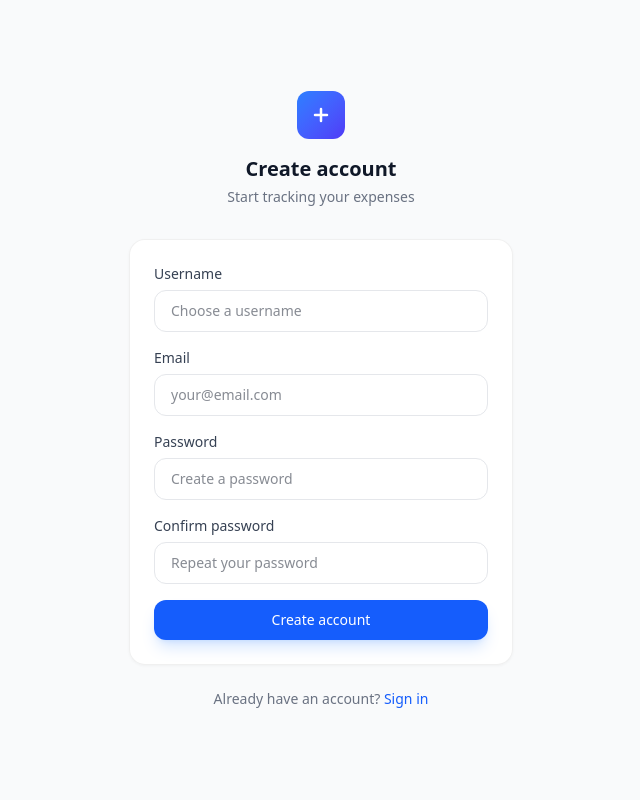
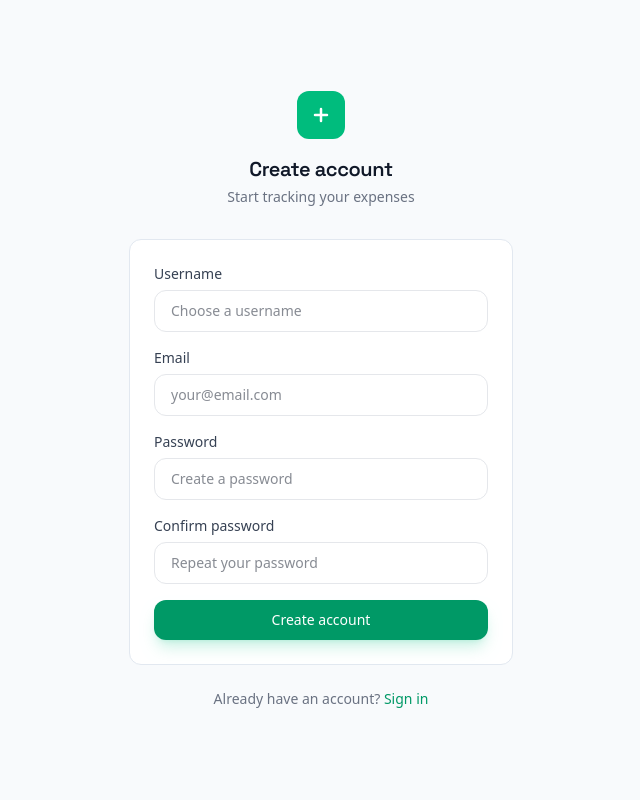
Before and after one commit to NachoLedesma33/Expense-tracker, a Django app: page /users/register/ in a window 1280 px wide. Shown: the whole page, without its empty margins (319-959 px from the left). Run offline with Django 5.2, Linux system fonts and the light colour scheme; some libraries are stand-ins or nearby versions.

Commit message:
feat: Phase 6 - Auth solid cards, light mode default, Space Grotesk headings, final cleanup

```diff
--- a/static/js/darkmode.js
+++ b/static/js/darkmode.js
@@ -4,8 +4,7 @@
 
   function getPreferredTheme() {
     const stored = localStorage.getItem(STORAGE_KEY);
-    if (stored) return stored;
-    return window.matchMedia('(prefers-color-scheme: dark)').matches ? 'dark' : 'light';
+    return stored || 'light';
   }
 
   function setTheme(theme) {
--- a/templates/base_auth.html
+++ b/templates/base_auth.html
@@ -6,17 +6,19 @@
     <meta name="viewport" content="width=device-width, initial-scale=1.0">
     <meta http-equiv="X-UA-Compatible" content="ie=edge">
     <link rel="icon" type="image/svg+xml" href="{% static 'img/favicon.svg' %}">
+    <link rel="preconnect" href="https://fonts.googleapis.com">
+    <link href="https://fonts.googleapis.com/css2?family=Inter:wght@400;500;600;700&family=Space+Grotesk:wght@500;600;700&display=swap" rel="stylesheet">
     <title>{% block title %}Expense Tracker{% endblock %}</title>
     {% tailwind_css %}
     <script src="{% static 'js/htmx.min.js' %}"></script>
     <script src="{% static 'js/darkmode.js' %}"></script>
     {% block extra_head %}{% endblock %}
 </head>
-<body class="bg-gray-50 dark:bg-gray-950 text-gray-900 dark:text-gray-100 antialiased transition-colors duration-200">
+<body class="bg-slate-50 dark:bg-slate-950 text-gray-900 dark:text-gray-100 font-sans antialiased transition-colors duration-200">
     {% if messages %}
     <div class="fixed top-4 right-4 z-50 space-y-2 max-w-sm" id="flash-messages">
         {% for message in messages %}
-        <div class="flex items-center gap-3 px-4 py-3 rounded-xl shadow-lg backdrop-blur-md transition-all duration-300 animate-slide-in {% if message.tags == 'error' %}bg-red-50 dark:bg-red-900/80 text-red-800 dark:text-red-200 border border-red-200 dark:border-red-800{% else %}bg-white/90 dark:bg-gray-800/90 text-gray-800 dark:text-gray-200 border border-gray-200/50 dark:border-white/10{% endif %}" data-autodismiss="4000">
+        <div class="flex items-center gap-3 px-4 py-3 rounded-xl shadow-lg transition-all duration-300 animate-slide-in {% if message.tags == 'error' %}bg-red-50 dark:bg-red-900/80 text-red-800 dark:text-red-200 border border-red-200 dark:border-red-800{% else %}bg-white dark:bg-gray-800 text-gray-800 dark:text-gray-200 border border-gray-200 dark:border-gray-700{% endif %}" data-autodismiss="4000">
             <div class="flex-1 text-sm font-medium">{{ message }}</div>
             <button onclick="this.parentElement.remove()" class="flex-shrink-0 opacity-60 hover:opacity-100 transition-opacity">
                 <svg class="w-4 h-4" fill="none" stroke="currentColor" viewBox="0 0 24 24">
--- a/templates/core/settings.html
+++ b/templates/core/settings.html
@@ -10,7 +10,7 @@
             <p class="text-gray-500 dark:text-gray-400 mt-1">Configure your preferences</p>
         </div>
 
-        <form method="post" class="glass dark:dark-glass rounded-2xl divide-y divide-gray-200/50 dark:divide-white/5">
+        <form method="post" class="card-solid rounded-xl divide-y divide-gray-200/50 dark:divide-white/5">
             {% csrf_token %}
 
             <div class="p-6 space-y-4">
@@ -53,7 +53,7 @@
 
             <div class="p-6">
                 <div class="flex items-center gap-3">
-                    <button type="submit" class="px-6 py-2.5 bg-blue-600 hover:bg-blue-700 text-white rounded-xl text-sm font-medium transition-all duration-200 shadow-lg shadow-blue-500/20 hover:shadow-blue-600/30">
+                    <button type="submit" class="px-6 py-2.5 bg-emerald-600 hover:bg-emerald-700 text-white rounded-xl text-sm font-medium transition-all duration-200 shadow-lg shadow-emerald-500/20 hover:shadow-emerald-600/30">
                         Save Settings
                     </button>
                     <a href="{% url 'transactions:export' %}" class="inline-flex items-center gap-2 px-6 py-2.5 rounded-xl text-sm font-medium border border-gray-200 dark:border-white/10 text-gray-600 dark:text-gray-400 hover:bg-gray-100 dark:hover:bg-gray-800 transition-all duration-200">
--- a/templates/transactions/partials/budget_row.html
+++ b/templates/transactions/partials/budget_row.html
@@ -1,4 +1,4 @@
-<div class="glass dark:dark-glass rounded-2xl p-5">
+<div class="card-solid rounded-xl p-5">
     <div class="flex items-center justify-between mb-3">
         <div>
             <h3 class="font-semibold">{{ b.category.name }}</h3>
@@ -16,6 +16,6 @@
         </form>
     </div>
     <div class="w-full bg-gray-200 dark:bg-gray-700 rounded-full h-2.5">
-        <div class="h-2.5 rounded-full bg-blue-600" style="width: 0%"></div>
+        <div class="h-2.5 rounded-full bg-emerald-600" style="width: 0%"></div>
     </div>
 </div>
--- a/templates/users/register.html
+++ b/templates/users/register.html
@@ -7,7 +7,7 @@
 <div class="min-h-screen flex items-center justify-center p-4">
     <div class="w-full max-w-sm">
         <div class="text-center mb-8">
-            <div class="w-12 h-12 rounded-xl bg-gradient-to-br from-blue-500 to-indigo-600 flex items-center justify-center mx-auto mb-4">
+            <div class="w-12 h-12 rounded-xl bg-emerald-500 flex items-center justify-center mx-auto mb-4">
                 <svg class="w-6 h-6 text-white" fill="none" stroke="currentColor" viewBox="0 0 24 24">
                     <path stroke-linecap="round" stroke-linejoin="round" stroke-width="2.5" d="M12 6v6m0 0v6m0-6h6m-6 0H6"/>
                 </svg>
@@ -16,34 +16,34 @@
             <p class="text-sm text-gray-500 dark:text-gray-400 mt-1">Start tracking your expenses</p>
         </div>
 
-        <div class="glass dark:dark-glass rounded-2xl p-6">
+        <div class="card-solid rounded-xl p-6">
             <form method="post" novalidate class="space-y-4">
                 {% csrf_token %}
                 <div>
                     <label class="block text-sm font-medium text-gray-700 dark:text-gray-300 mb-1.5">Username</label>
                     <input type="text" name="username" placeholder="Choose a username" required
-                        class="w-full px-4 py-2.5 rounded-xl border {% if form.username.errors %}border-red-400 dark:border-red-500{% else %}border-gray-200 dark:border-white/10{% endif %} bg-white dark:bg-gray-900 text-sm focus:outline-none focus:ring-2 focus:ring-blue-500 dark:focus:ring-blue-400 transition-all">
+                        class="w-full px-4 py-2.5 rounded-xl border {% if form.username.errors %}border-red-400 dark:border-red-500{% else %}border-gray-200 dark:border-white/10{% endif %} bg-white dark:bg-gray-900 text-sm focus:outline-none focus:ring-2 focus:ring-emerald-500 dark:focus:ring-emerald-400 transition-all">
                     {% if form.username.errors %}<p class="text-red-500 dark:text-red-400 text-xs mt-1">{{ form.username.errors.0 }}</p>{% endif %}
                 </div>
                 <div>
                     <label class="block text-sm font-medium text-gray-700 dark:text-gray-300 mb-1.5">Email</label>
                     <input type="email" name="email" placeholder="your@email.com" required
-                        class="w-full px-4 py-2.5 rounded-xl border {% if form.email.errors %}border-red-400 dark:border-red-500{% else %}border-gray-200 dark:border-white/10{% endif %} bg-white dark:bg-gray-900 text-sm focus:outline-none focus:ring-2 focus:ring-blue-500 dark:focus:ring-blue-400 transition-all">
+                        class="w-full px-4 py-2.5 rounded-xl border {% if form.email.errors %}border-red-400 dark:border-red-500{% else %}border-gray-200 dark:border-white/10{% endif %} bg-white dark:bg-gray-900 text-sm focus:outline-none focus:ring-2 focus:ring-emerald-500 dark:focus:ring-emerald-400 transition-all">
                     {% if form.email.errors %}<p class="text-red-500 dark:text-red-400 text-xs mt-1">{{ form.email.errors.0 }}</p>{% endif %}
                 </div>
                 <div>
                     <label class="block text-sm font-medium text-gray-700 dark:text-gray-300 mb-1.5">Password</label>
                     <input type="password" name="password1" placeholder="Create a password" required
-                        class="w-full px-4 py-2.5 rounded-xl border {% if form.password1.errors %}border-red-400 dark:border-red-500{% else %}border-gray-200 dark:border-white/10{% endif %} bg-white dark:bg-gray-900 text-sm focus:outline-none focus:ring-2 focus:ring-blue-500 dark:focus:ring-blue-400 transition-all">
+                        class="w-full px-4 py-2.5 rounded-xl border {% if form.password1.errors %}border-red-400 dark:border-red-500{% else %}border-gray-200 dark:border-white/10{% endif %} bg-white dark:bg-gray-900 text-sm focus:outline-none focus:ring-2 focus:ring-emerald-500 dark:focus:ring-emerald-400 transition-all">
                     {% if form.password1.errors %}<p class="text-red-500 dark:text-red-400 text-xs mt-1">{{ form.password1.errors.0 }}</p>{% endif %}
                 </div>
                 <div>
                     <label class="block text-sm font-medium text-gray-700 dark:text-gray-300 mb-1.5">Confirm password</label>
                     <input type="password" name="password2" placeholder="Repeat your password" required
-                        class="w-full px-4 py-2.5 rounded-xl border {% if form.password2.errors %}border-red-400 dark:border-red-500{% else %}border-gray-200 dark:border-white/10{% endif %} bg-white dark:bg-gray-900 text-sm focus:outline-none focus:ring-2 focus:ring-blue-500 dark:focus:ring-blue-400 transition-all">
+                        class="w-full px-4 py-2.5 rounded-xl border {% if form.password2.errors %}border-red-400 dark:border-red-500{% else %}border-gray-200 dark:border-white/10{% endif %} bg-white dark:bg-gray-900 text-sm focus:outline-none focus:ring-2 focus:ring-emerald-500 dark:focus:ring-emerald-400 transition-all">
                     {% if form.password2.errors %}<p class="text-red-500 dark:text-red-400 text-xs mt-1">{{ form.password2.errors.0 }}</p>{% endif %}
                 </div>
-                <button type="submit" class="w-full px-4 py-2.5 bg-blue-600 hover:bg-blue-700 text-white rounded-xl text-sm font-medium transition-all duration-200 shadow-lg shadow-blue-500/20 hover:shadow-blue-600/30">
+                <button type="submit" class="w-full px-4 py-2.5 bg-emerald-600 hover:bg-emerald-700 text-white rounded-xl text-sm font-medium transition-all duration-200 shadow-lg shadow-emerald-500/20 hover:shadow-emerald-600/30">
                     Create account
                 </button>
             </form>
@@ -51,7 +51,7 @@
 
         <p class="text-center text-sm text-gray-500 dark:text-gray-400 mt-6">
             Already have an account?
-            <a href="{% url 'users:login' %}" class="text-blue-600 dark:text-blue-400 hover:underline font-medium">Sign in</a>
+            <a href="{% url 'users:login' %}" class="text-emerald-600 dark:text-emerald-400 hover:underline font-medium">Sign in</a>
         </p>
     </div>
 </div>
```
Also changed, not shown: templates/users/login.html (+7 -7 lines), theme/static/css/dist/styles.css.
